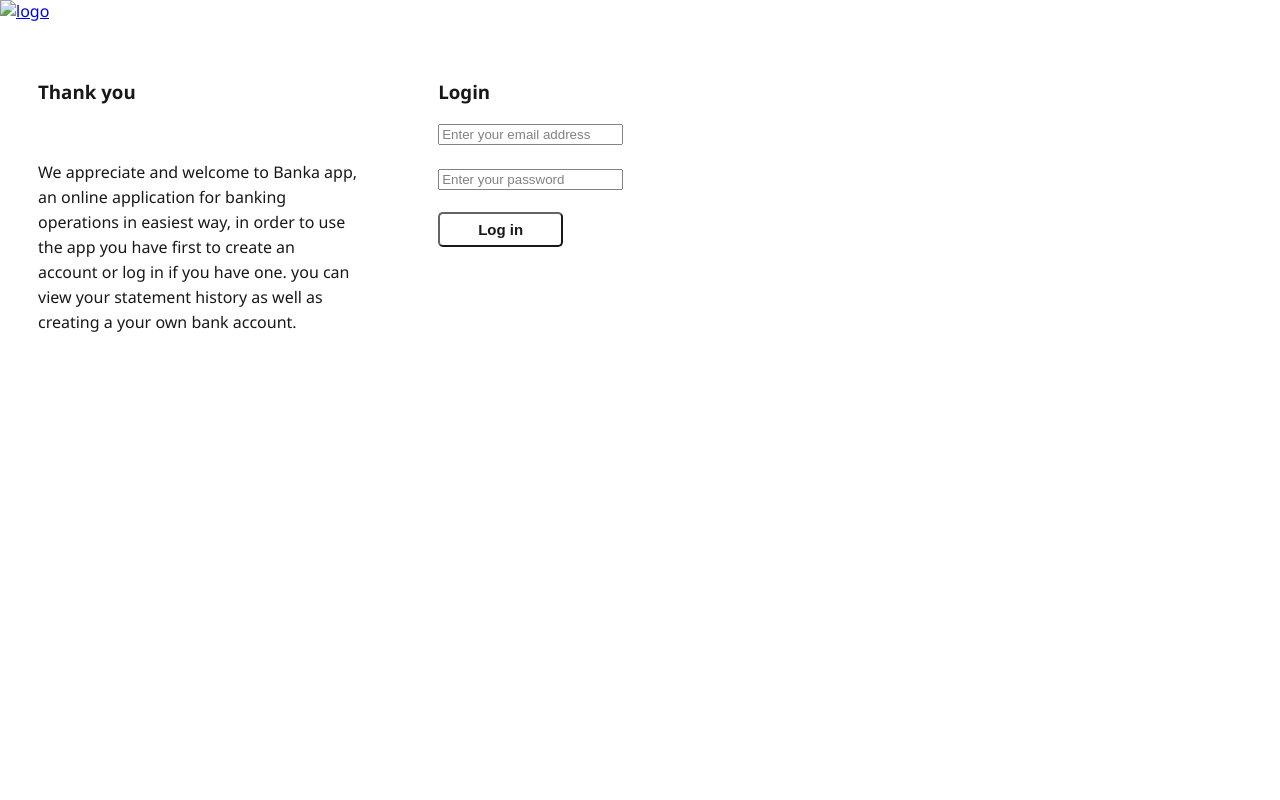
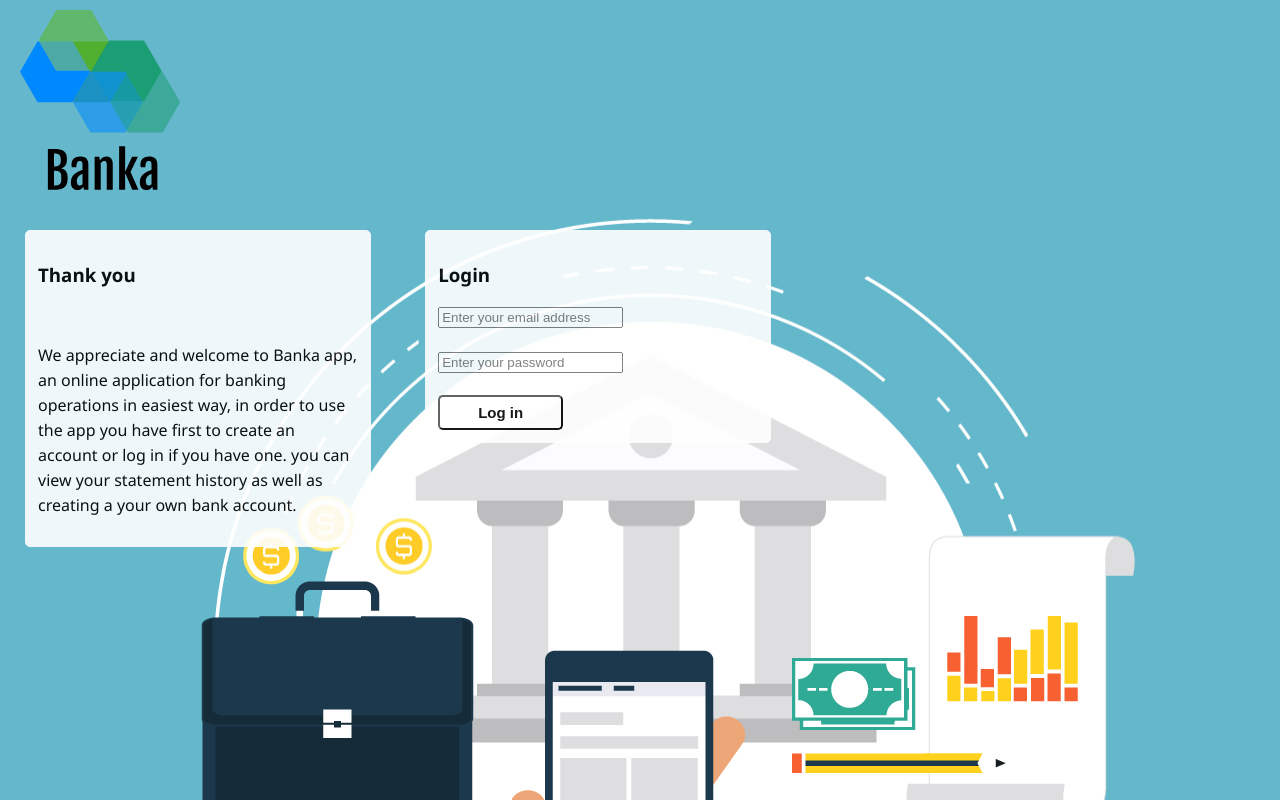
Before and after one commit to muhenge/Bank-Node.js, a plain HTML site: page UI/index.html in a window 1280 px wide. Drawn offline with Linux system fonts and the light colour scheme.

Commit message:
added css

```diff
--- a/UI/CSS/style.css
+++ b/UI/CSS/style.css
@@ -1,7 +1,7 @@
 html, body{
   margin: 0;
   padding: 0;
-    background-image:url("/IMG/OKBX0D0.jpg");
+  background-image:url("../Assets/images/OKBX0D0.jpg");
   font-family: 'Segoe UI', Tahoma, Geneva, Verdana, sans-serif;
 }
 .art {
--- a/UI/index.html
+++ b/UI/index.html
@@ -11,7 +11,7 @@
     <body >
 <!-- header logo image -->
         <header>
-            <a href="welcome.html"><img src="/IMG/logo.png" alt="logo"></a>
+            <a href="welcome.html"><img src="Assets/images/logo.png" alt="logo"></a>
         </header>
         <section>
         <article class="art">
```
Also changed, not shown: UI/Assets/images/OKBX0D0.jpg (added), UI/Assets/images/logo.png (added). Lines whose indentation alone changed are shown as unchanged.
